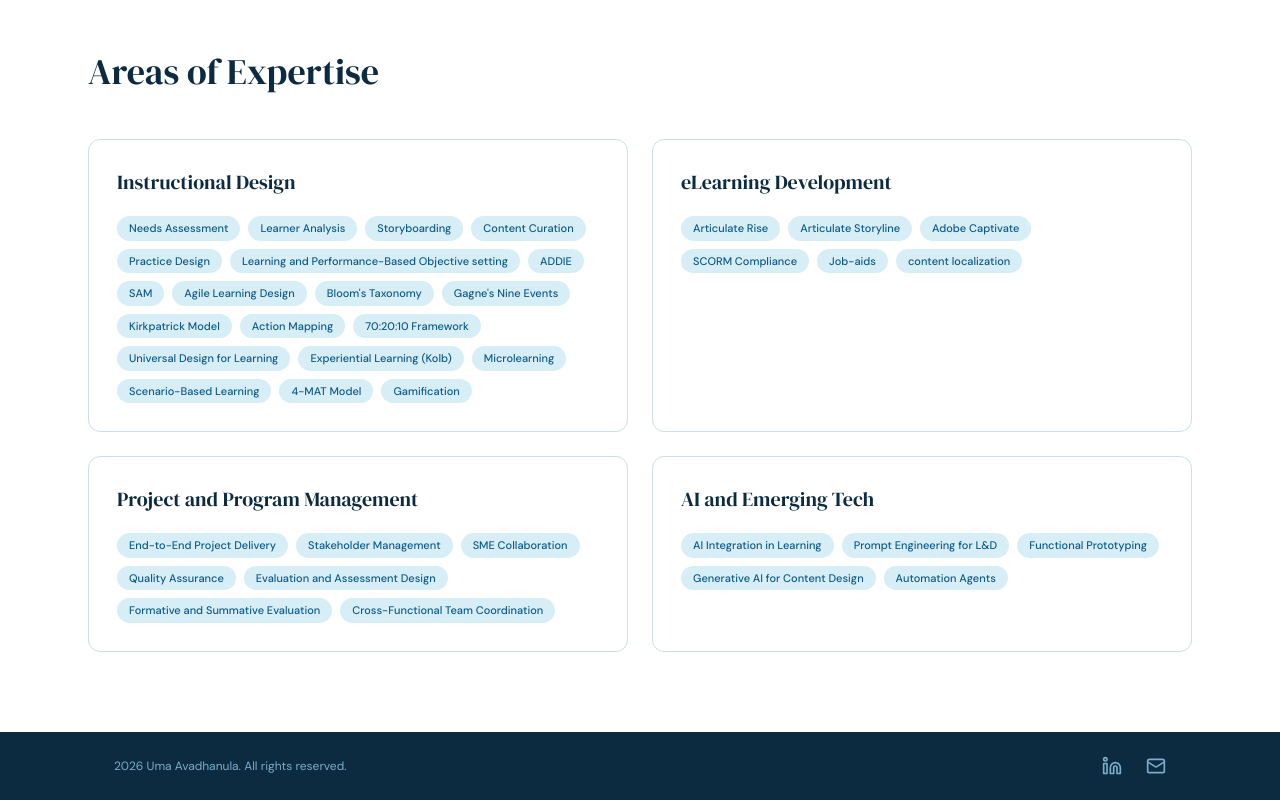
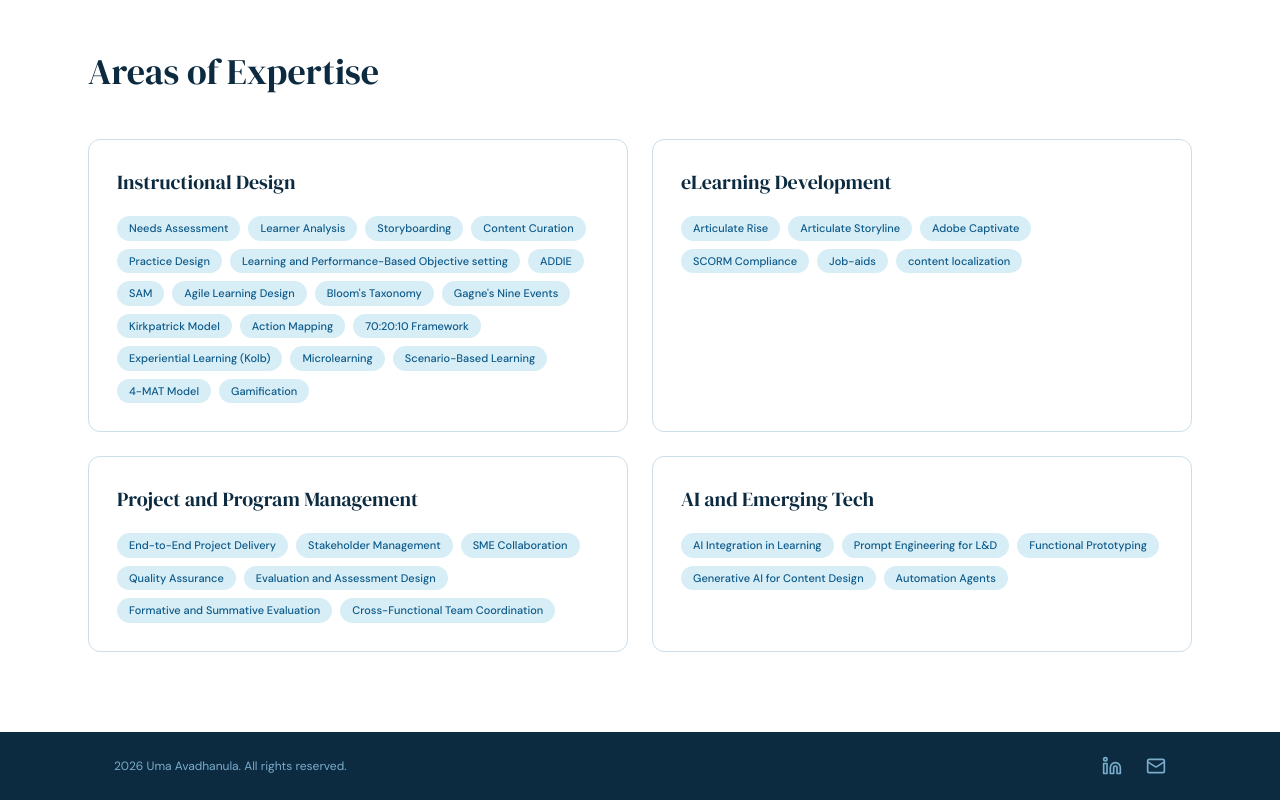
Before and after one commit to umaavadh/UmaA, a React (Vite) app: page /about in a window 1280 px wide. Shown: the part 877-1677 px from the top of the page. Built offline with nearby package versions, Linux system fonts and the light colour scheme.

Commit message:
Remove UDL tag

```diff
--- a/src/pages/About.tsx
+++ b/src/pages/About.tsx
@@ -28,7 +28,6 @@ export default function About() {
         'Kirkpatrick Model',
         'Action Mapping',
         '70:20:10 Framework',
-        'Universal Design for Learning',
         'Experiential Learning (Kolb)',
         'Microlearning',
         'Scenario-Based Learning',
```
